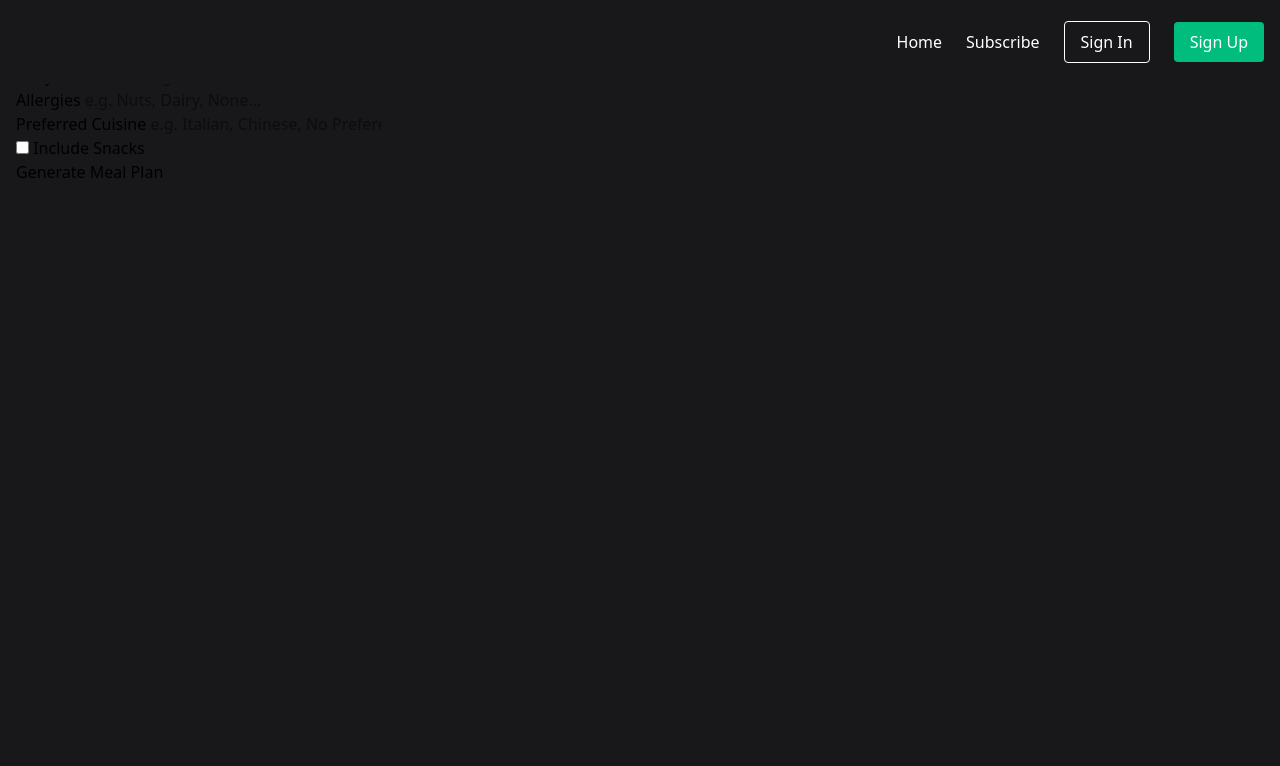
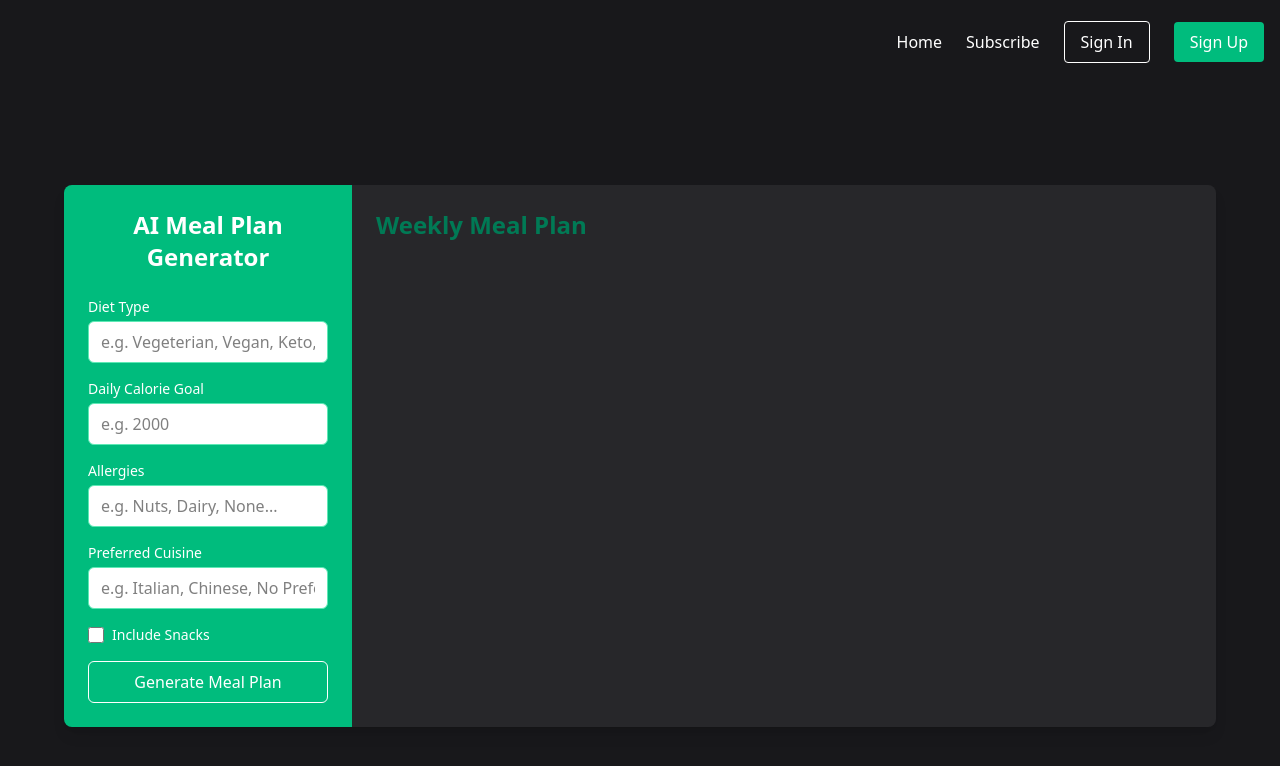
Before and after one commit to olaszb/ai-meal-plan, a Next.js app: page /mealplan in a window 1280 px wide. Shown: the top 766 px of the page. Built offline with nearby package versions, Linux system fonts and the light colour scheme; no server answers.

Commit message:
added css to the mealplan page

```diff
--- a/app/layout.tsx
+++ b/app/layout.tsx
@@ -33,7 +33,7 @@
         >
           <ReactQueryClientProvider>
             <NavBar />
-            <div className="max-w-7xl mx-auto p-4 min-h-screen">
+            <div className="max-w-7xl mx-auto p-4 mt-10 min-h-screen">
               {children}
             </div>
           </ReactQueryClientProvider>
--- a/app/mealplan/page.tsx
+++ b/app/mealplan/page.tsx
@@ -1,61 +1,139 @@
+"use client";
+
+interface MealPlanInput {
+  dietType: string;
+  calories: number;
+  allergies: string;
+  cuisine: string;
+  snacks: string;
+  days?: number;
+}
+
 export default function MealPlanDashboard() {
+  function handleSubmit(event: React.FormEvent<HTMLFormElement>) {
+    event.preventDefault();
+
+    const formData = new FormData(event.currentTarget);
+
+    const payload: MealPlanInput = {
+      dietType: formData.get("dietType")?.toString() || "",
+      calories: Number(formData.get("calories")) || 2000,
+      allergies: formData.get("allergies")?.toString() || "",
+      cuisine: formData.get("cuisine")?.toString() || "",
+      snacks: formData.get("snacks")?.toString() || "",
+      days: 7,
+    };
+
+    console.log(payload);
+  }
+
   return (
-    <div>
-      <div>
-        <div>
-          <h1> AI Meal Plan Generator</h1>
-          <form>
+    <div className="min-h-screen flex items-center justify-center p-4">
+      <div className="w-full max-w-6xl flex flex-col md:flex-row bg-zinc-900 shadow-lg rounded-lg overflow-hidden">
+        <div className="w-full md:w-1/3 lg:w-1/4 p-6 bg-emerald-500 text-white">
+          <h1 className="text-2xl font-bold mb-6 text-center">
+            AI Meal Plan Generator
+          </h1>
+          <form onSubmit={handleSubmit} className="space-y-4">
             <div>
-              <label htmlFor="dietType"> Diet Type</label>
+              <label
+                htmlFor="dietType"
+                className="block text-sm font-medium mb-1"
+              >
+                Diet Type
+              </label>
               <input
                 type="text"
                 id="dietType"
+                name="dietType"
                 required
+                className="w-full px-3 py-2 border border-emerald-300 bg-white rounded-md text-black focus:outline-none focus:ring-2 focus:ring-emerald-400"
                 placeholder="e.g. Vegeterian, Vegan, Keto, Mediterranean..."
               />
             </div>
 
             <div>
-              <label htmlFor="calories"> Daily Calorie Goal</label>
+              <label
+                htmlFor="calories"
+                className="block text-sm font-medium mb-1"
+              >
+                {" "}
+                Daily Calorie Goal
+              </label>
               <input
                 type="number"
                 id="calories"
+                name="calories"
                 required
+                className="w-full px-3 py-2 border border-emerald-300 bg-white rounded-md text-black focus:outline-none focus:ring-2 focus:ring-emerald-400"
                 min={500}
-                max={15000}
+                max={5000}
                 placeholder="e.g. 2000"
               />
             </div>
 
             <div>
-              <label htmlFor="allergies"> Allergies </label>
+              <label
+                htmlFor="allergies"
+                className="block text-sm font-medium mb-1"
+              >
+                {" "}
+                Allergies{" "}
+              </label>
               <input
                 type="text"
                 id="allergies"
+                name="allergies"
                 required
+                className="w-full px-3 py-2 border border-emerald-300 bg-white rounded-md text-black focus:outline-none focus:ring-2 focus:ring-emerald-400"
                 placeholder="e.g. Nuts, Dairy, None..."
               />
             </div>
 
             <div>
-              <label htmlFor="cusinie"> Preferred Cuisine </label>
+              <label
+                htmlFor="cusinie"
+                className="block text-sm font-medium mb-1"
+              >
+                {" "}
+                Preferred Cuisine{" "}
+              </label>
               <input
                 type="text"
                 id="cuisine"
+                name="cuisine"
                 required
+                className="w-full px-3 py-2 border border-emerald-300 bg-white rounded-md text-black focus:outline-none focus:ring-2 focus:ring-emerald-400"
                 placeholder="e.g. Italian, Chinese, No Preference..."
               />
             </div>
 
-            <div>
-              <input type="checkbox" id="snacks" />
-              <label htmlFor="snacks"> Include Snacks </label>
+            <div className="flex items-center">
+              <input
+                type="checkbox"
+                id="snacks"
+                name="snacks"
+                className="h-4 w-4 text-emerald-300 border-emerald-300 rounded"
+              />
+              <label htmlFor="snacks" className="ml-2 block text-sm text-white">
+                Include Snacks
+              </label>
             </div>
 
             <div>
-              <button type="submit"> Generate Meal Plan</button>
+              <button
+                type="submit"
+                className="w-full bg-emerald-500 text-white py-2 px-4 rounded-md hover:bg-emerald-600 transition-colors border-white border-1"
+              >
+                Generate Meal Plan
+              </button>
             </div>
           </form>
+        </div>
+        <div className="w-full md:w-2/3 lg:w-3/4 p-6 bg-zinc-800">
+          <h2 className="text-2xl font-bold mb-6 text-emerald-700">
+            Weekly Meal Plan
+          </h2>
         </div>
       </div>
     </div>
```
